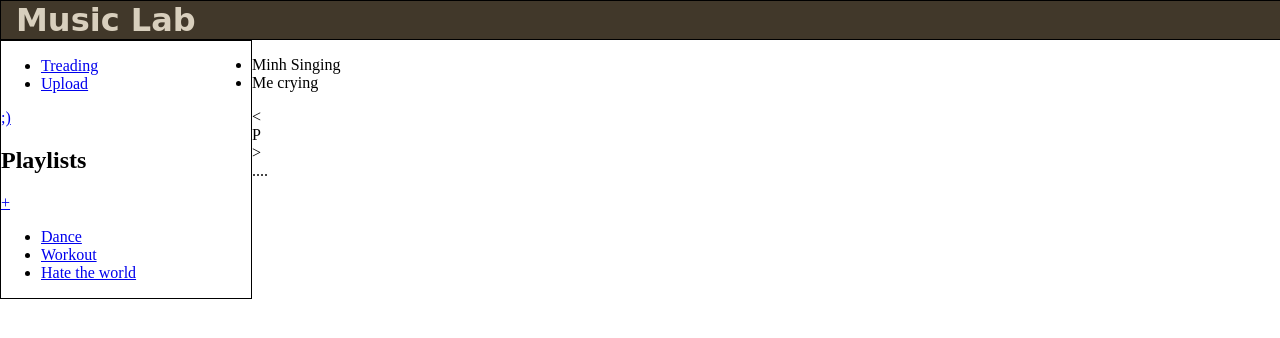
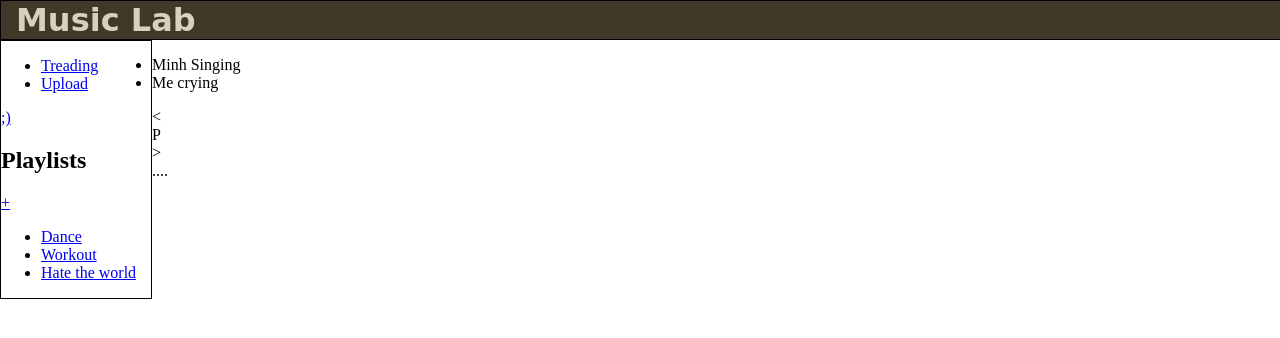
Before and after one commit to ekaqu/Music, a plain HTML site: page index.html in a window 1280 px wide. Drawn offline with Linux system fonts and the light colour scheme; a web font is replaced by a local one.

Commit message:
modified css

```diff
--- a/main.css
+++ b/main.css
@@ -18,6 +18,6 @@ html, body, .screen {
 }
 .sidebar {
   float: left;
-  width: 250px;
+  width: 150px;
   border: 1px solid black;
 }
```
Also changed, not shown: index.html (+1 -0 lines).
